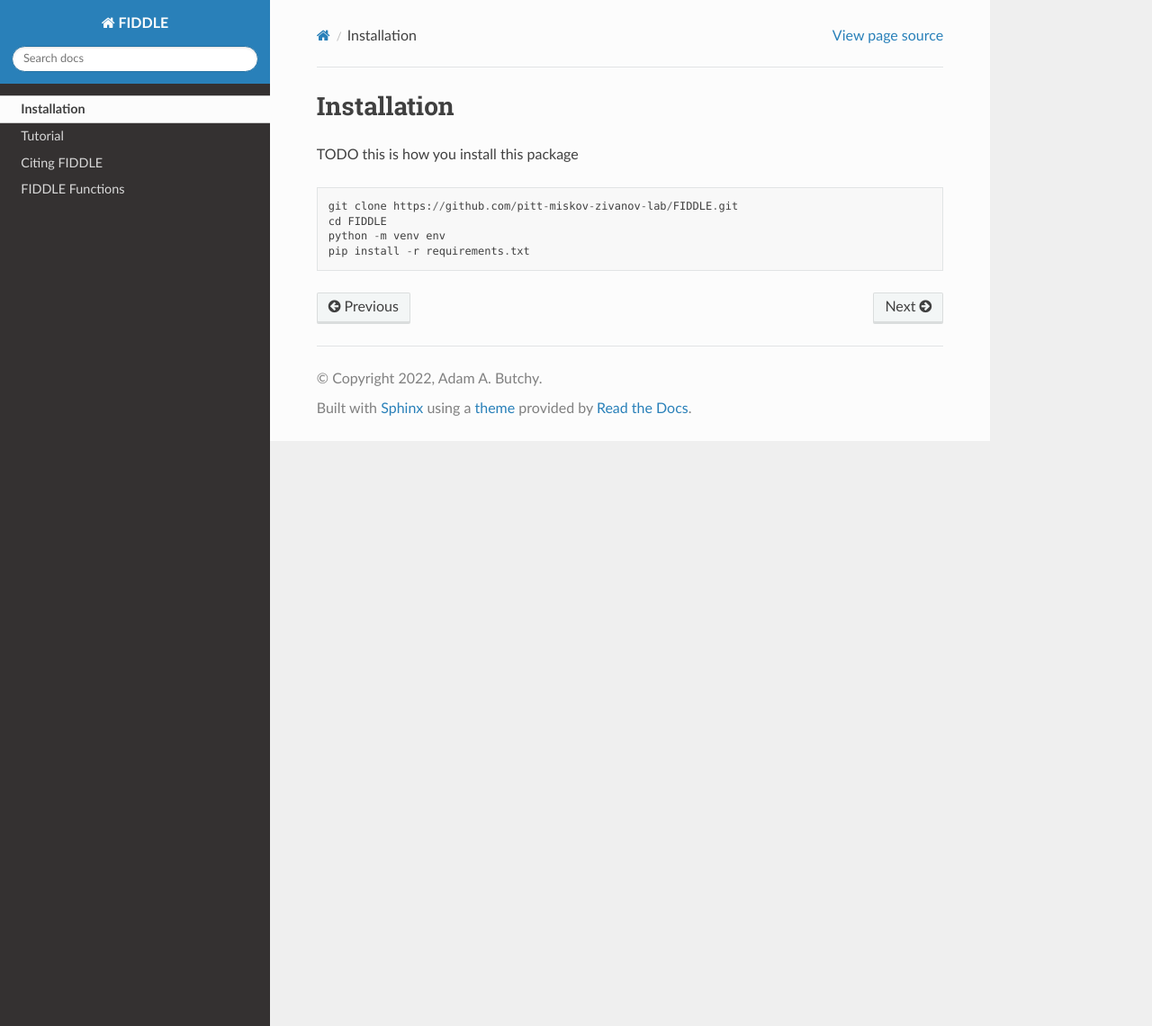
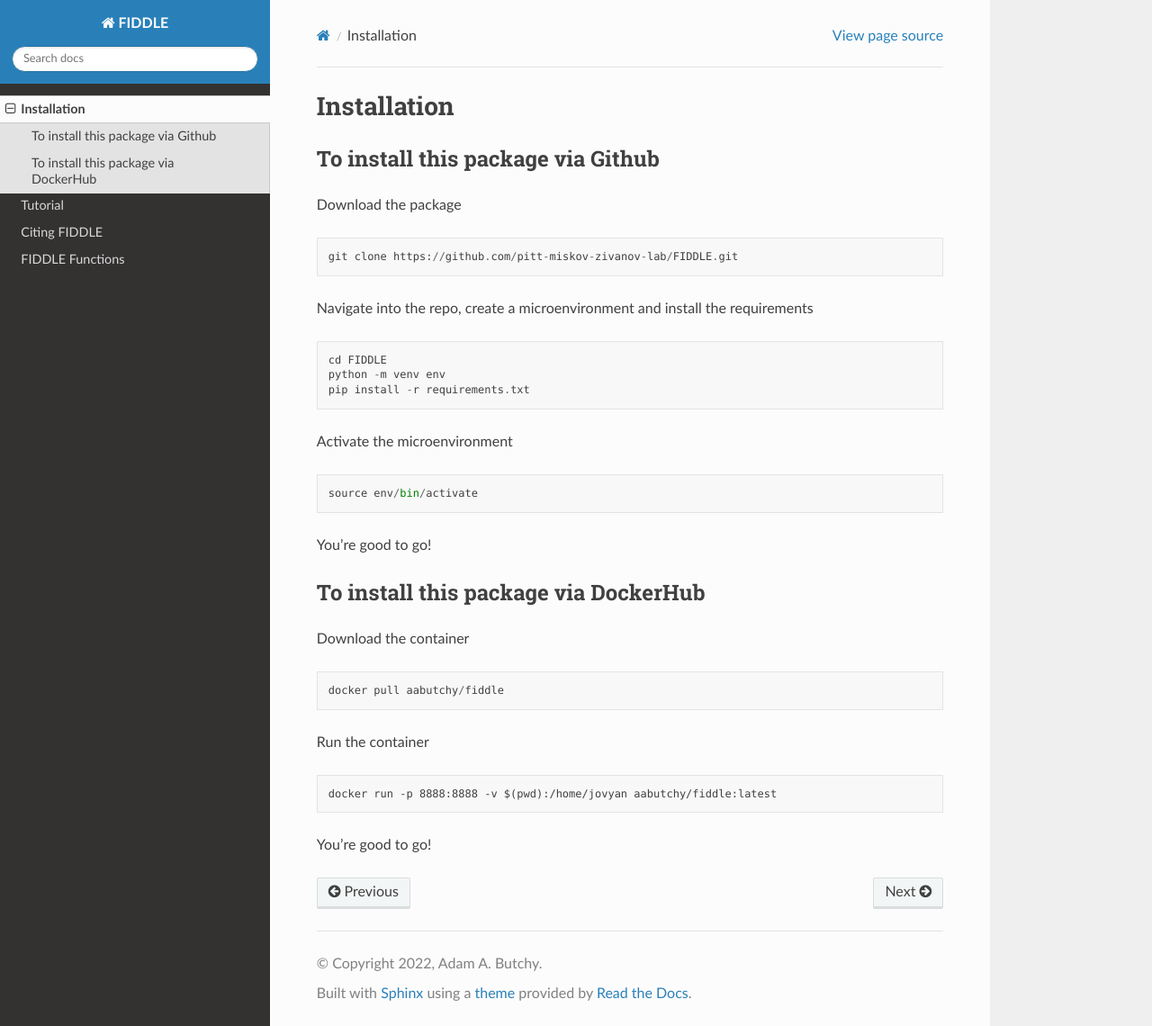
Before and after one commit to pitt-miskov-zivanov-lab/FIDDLE, a Sphinx documentation site: the page built from docs/source/p_installation.rst, in a window 1280 px wide and 1140 px high. Shown: the whole window at 90% size. Built offline with Sphinx 7.4.7 and the Read the Docs theme 2.0.0, drawn with Linux system fonts in a browser that asks for light colours.

```diff
--- a/docs/source/p_installation.rst
+++ b/docs/source/p_installation.rst
@@ -1,9 +1,34 @@
 Installation
 ============
 
-TODO this is how you install this package
+To install this package via Github
+----------------------------------
+
+Download the package
 ::
    git clone https://github.com/pitt-miskov-zivanov-lab/FIDDLE.git
+
+Navigate into the repo, create a microenvironment and install the requirements
+::
    cd FIDDLE
    python -m venv env
    pip install -r requirements.txt
+
+Activate the microenvironment
+::
+   source env/bin/activate
+
+You're good to go!
+
+To install this package via DockerHub
+-------------------------------------
+
+Download the container
+::
+   docker pull aabutchy/fiddle
+
+Run the container
+::
+   docker run -p 8888:8888 -v $(pwd):/home/jovyan aabutchy/fiddle:latest
+
+You're good to go!
```
Also changed, not shown: README.md (+3 -0 lines), docs/source/index.rst (+8 -0 lines), docs/source/p_citing.rst (+5 -3 lines), docs/source/p_tutorial.rst (+7 -4 lines), Tutorial.ipynb, docs/source/_static/Tutorial.png (added), 1 other file.
